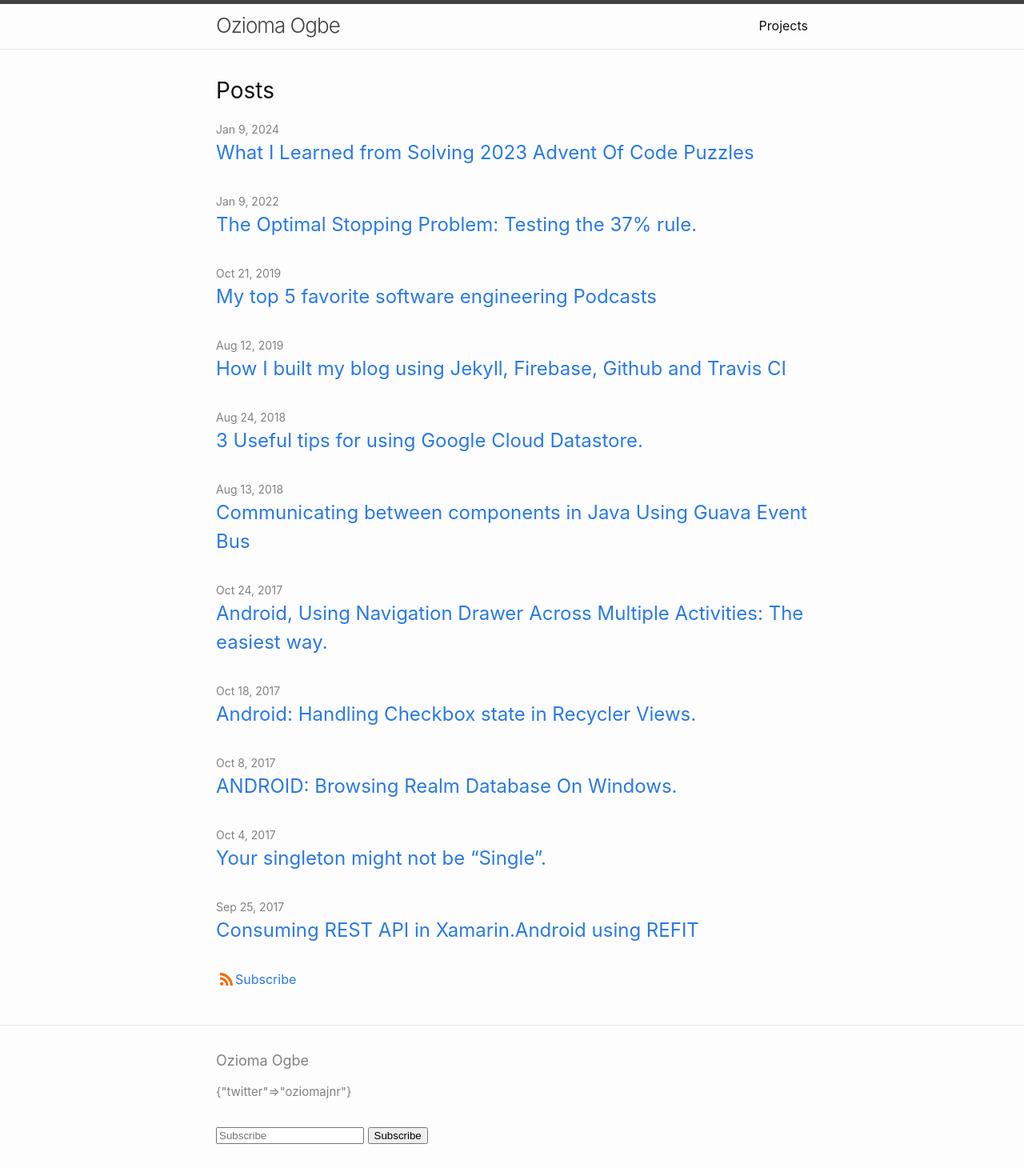
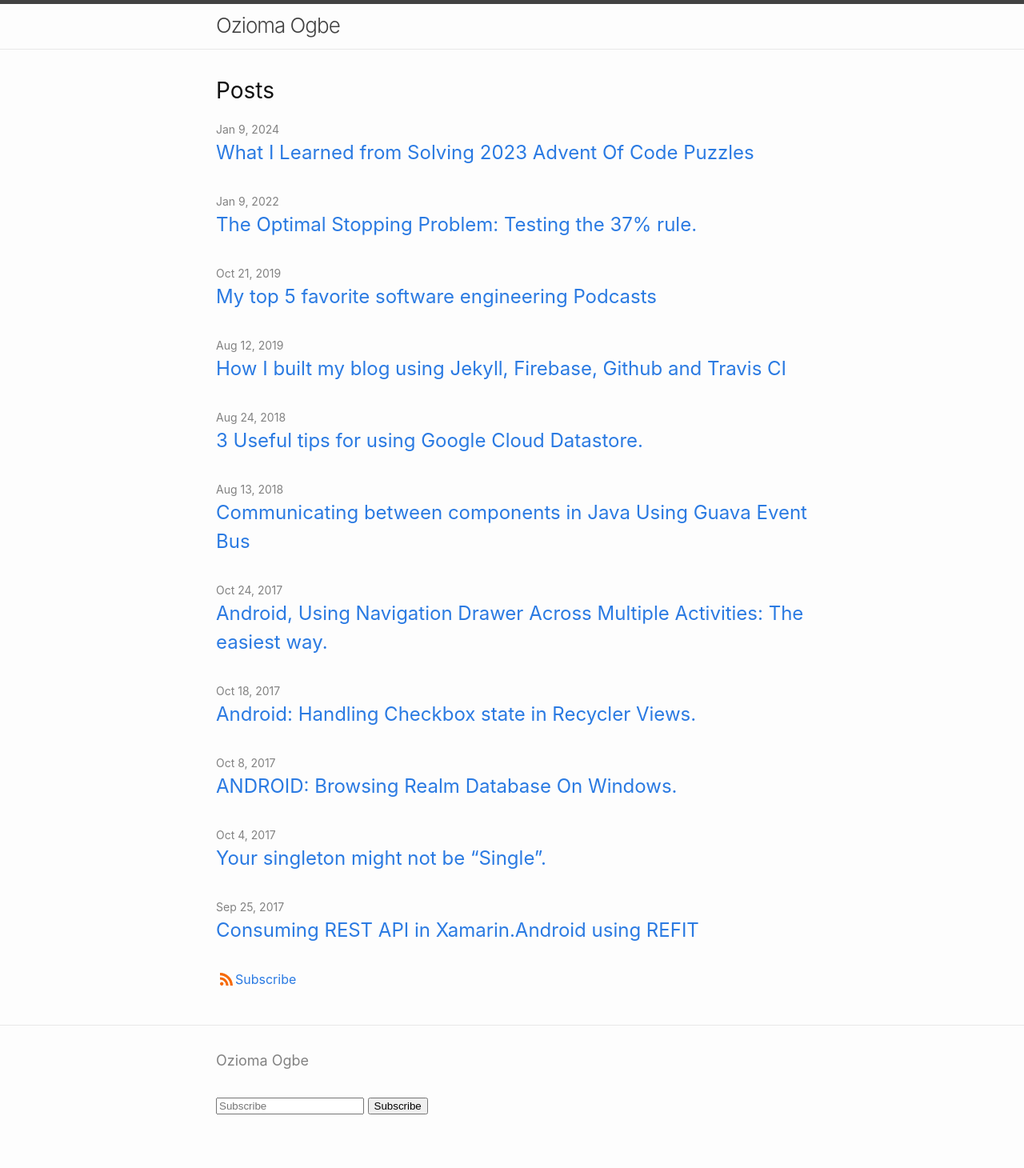
Before and after one commit to Oziomajnr/Ozioma-Personal-Website, a Jekyll site: the page built from blog/index.md, in a window 1280 px wide. Shown: the whole page at 80% size. Built offline with Jekyll 4.4.1, drawn with Linux system fonts in a browser that asks for light colours; after the commit the page ends 1423 px from its top, so only the background shows below that.

Commit message:
Remove header nav

```diff
--- a/blog/_config.yml
+++ b/blog/_config.yml
@@ -21,7 +21,6 @@
 
 baseurl: "" # the subpath of your site, e.g. /blog
 url: "https://blog.oziomaogbe.com" # the base hostname & protocol for your site, e.g. http://example.com
-twitter_username: oziomajnr
 github_username:  oziomajnr
 linkedin_username: oziomajnr
 stackoverflow_username: ogbe
@@ -36,7 +35,6 @@
   - jekyll-feed
   - jekyll-seo-tag
 author:
-  twitter: oziomajnr
 
 # Exclude from processing.
 # The following items will not be processed, by default. Create a custom list
--- a/blog/_includes/header.html
+++ b/blog/_includes/header.html
@@ -16,15 +16,6 @@
             </svg>
           </span>
         </label>
-
-        <div class="trigger">
-          {%- for path in page_paths -%}
-            {%- assign my_page = site.pages | where: "path", path | first -%}
-            {%- if my_page.title -%}
-            <a class="page-link" href="{{ my_page.url | relative_url }}">{{ my_page.title | escape }}</a>
-            {%- endif -%}
-          {%- endfor -%}
-        </div>
       </nav>
     {%- endif -%}
   </div>
```
